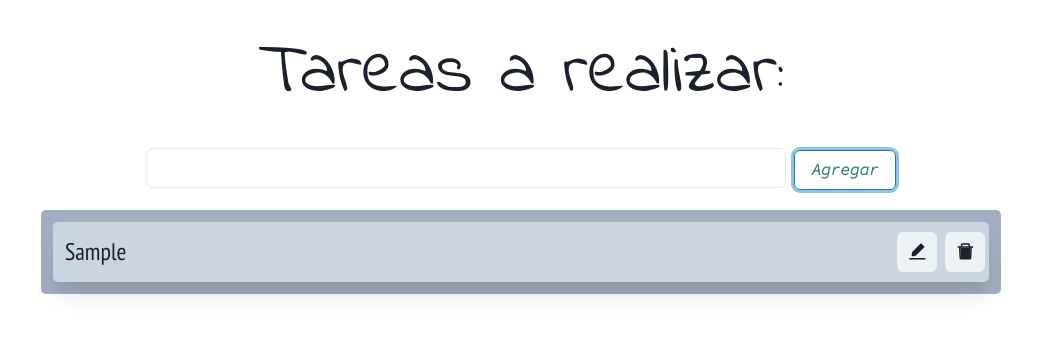
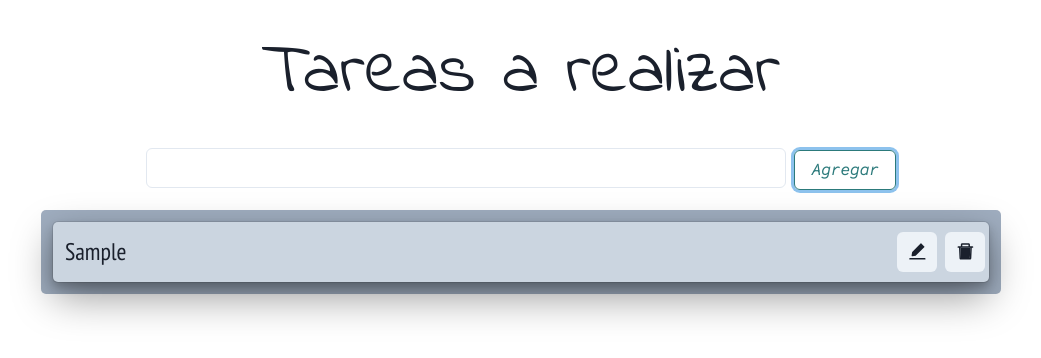
Before and after one commit to sntmsc/to-do-list, a React (Vite) app: page / in a window 1280 px wide. Both pictures are taken after typing "Sample" into the empty fields and a click on the button "Agregar". Shown: the top 358 px of the page, without its empty margins (119-1160 px from the left). Built offline with nearby package versions, Linux system fonts and the light colour scheme; no server answers; the database is empty.

Commit message:
add shadow

```diff
--- a/src/App.jsx
+++ b/src/App.jsx
@@ -48,14 +48,14 @@ obtenerDatos()
     tareas.map( (x, i) =>
       <Tarea key={i} x={x} i={i} tareas={tareas} cambiarTareas={cambiarTareas}
        setMensajeAlerta={(mensaje)=>setMensajeAlerta(mensaje)}
-       mostrarAlerta={()=>mostrarAlerta()}/>
+       mostrarAlerta={()=>mostrarAlerta()} />
     )
 
   return (
     <ChakraProvider>
       <Flex direction="column">
           <Flex  direction="column" className="App">
-          <Text as="samp" fontSize={{base:"5xl",md:"6xl",lg:"7xl"}} fontFamily=" 'Indie Flower', cursive;" color="gray50" mt={5} mb={5}> Tareas a realizar:</Text>
+          <Text as="samp" fontSize={{base:"5xl",md:"6xl",lg:"7xl"}} fontFamily=" 'Indie Flower', cursive;" color="gray50" mt={5} mb={5}> Tareas a realizar</Text>
            <InputForm  tareas={tareas} cambiarTareas={cambiarTareas} cambiarAlerta={cambiarAlerta} mostrarAlerta={mostrarAlerta}/>
           </Flex>
           <Box mt={5}>
--- a/src/components/Tarea.jsx
+++ b/src/components/Tarea.jsx
@@ -13,9 +13,9 @@ export const Tarea = ({x,i,tareas,cambiarTareas,setMensajeAlerta,mostrarAlerta})
     const [edicionVisible, setEdicionVisible] = useState(false);
 
     const eliminarTarea = async(x) =>{
-        let tareaFiltrada = [...tareas].filter(z => z!==x)
-        cambiarTareas(tareaFiltrada);
-        await deleteDoc(doc(db, "tareasBase", x.id))
+      let tareaFiltrada = [...tareas].filter(z => z!==x)
+      cambiarTareas(tareaFiltrada);
+      await deleteDoc(doc(db, "tareasBase", x.id))
 
       }
 
@@ -24,7 +24,7 @@ export const Tarea = ({x,i,tareas,cambiarTareas,setMensajeAlerta,mostrarAlerta})
       }
 
     return(
-        <Flex as={motion.div} key={x.i} boxShadow="xl" align="center" borderRadius="5px" p={1}
+        <Flex as={motion.div} key={x.i} boxShadow="dark-lg" align="center" borderRadius="5px" p={1}
         bg="gray.300" width="100%" mt={1} initial={{scale: 0}} animate={{scale: 1}} exit={{scale: 0}} transition={{scale:{duration: .5}}}>
             <Box p={2} >
             {!edicionVisible &&
```
